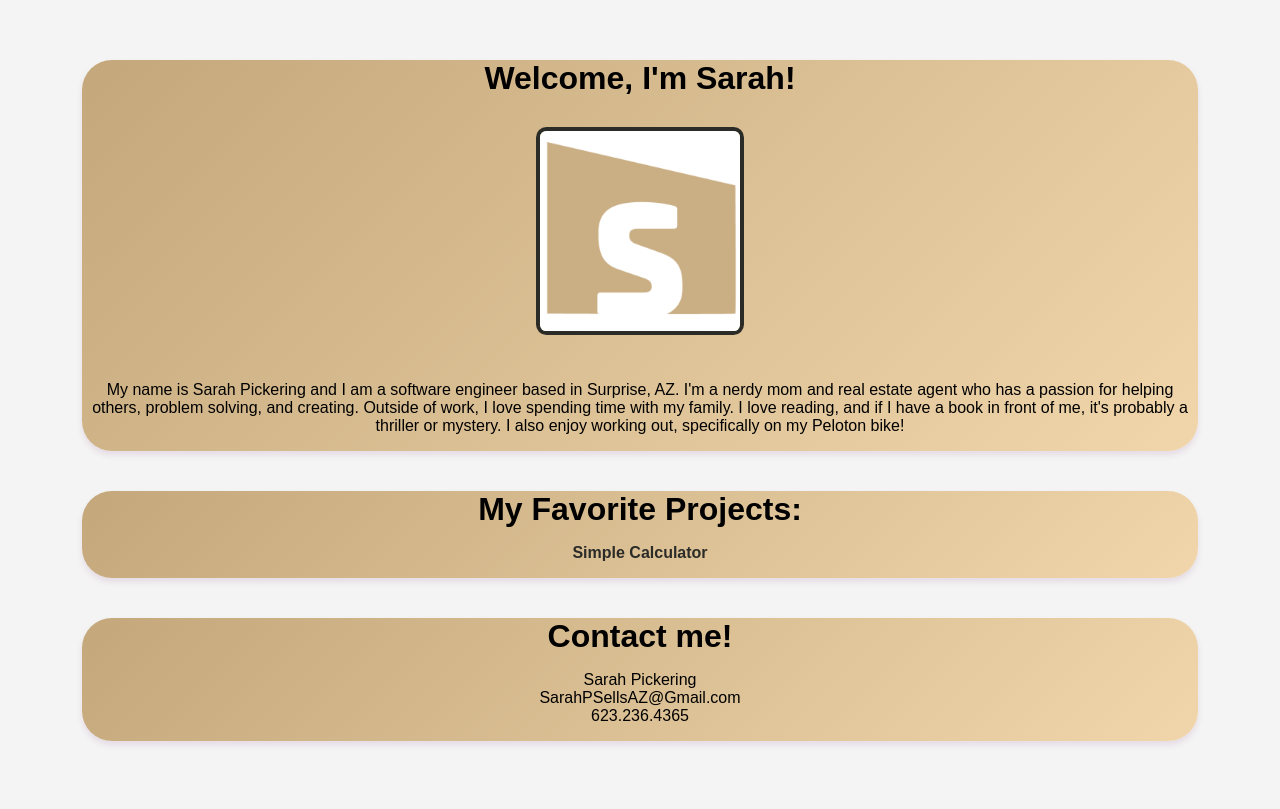
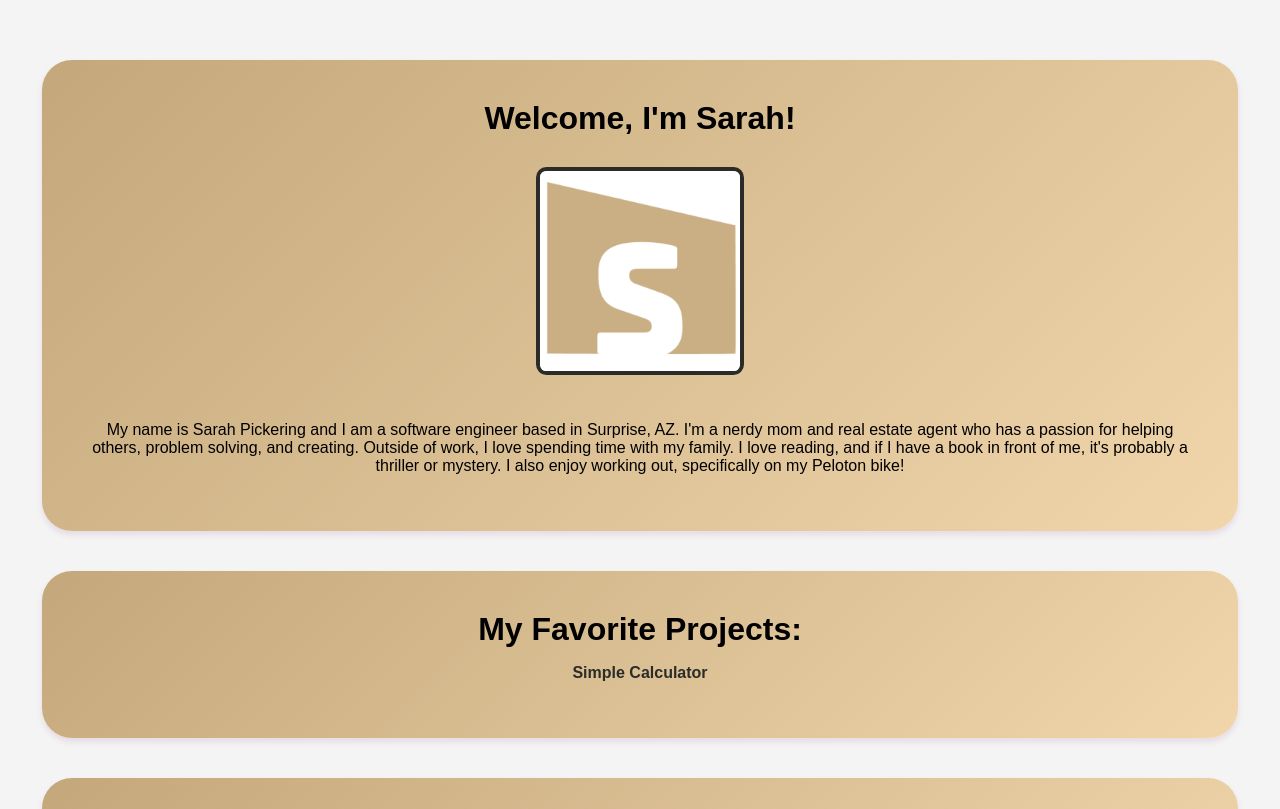
Before and after one commit to sarahpickering/sarah-portfolio, a React (Create React App) app: page /about in a window 1280 px wide. Shown: the top 809 px of the page. Built offline with nearby package versions, Linux system fonts and the light colour scheme.

Commit message:
update verbiage

```diff
--- a/src/Components/AboutMe.js
+++ b/src/Components/AboutMe.js
@@ -11,7 +11,7 @@ const EntireContainer = styled.div`
   width: 100%;
 `;
 
-const ProfilePicture = styled.img`
+const MyPicture = styled.img`
   border-radius: 5%;
   border: 4px solid #2B2B28;
   width: 200px;
@@ -33,7 +33,7 @@ const AboutMe = () => (
     <SectionContainer>
         <EntireContainer id="about">
         <h1>Welcome, I'm Sarah!</h1>
-        <ProfilePicture src ={profilePic} alt="logo" />
+        <MyPicture src ={profilePic} alt="logo" />
         <p>My name is Sarah Pickering and
         I am a software engineer based in Surprise, AZ.
         I'm a nerdy mom and real estate agent who has a
--- a/src/Components/Contact.js
+++ b/src/Components/Contact.js
@@ -5,7 +5,7 @@ import { SectionContainer, SectionTitle, SectionText } from './Styles/globalStyl
 const Contact = () => {
     return (
         <SectionContainer>
-        <h1>Contact me!</h1>
+        <h1>Contact me:</h1>
         <p>Sarah Pickering<br></br>
         SarahPSellsAZ@Gmail.com<br></br>
         623.236.4365</p>
--- a/src/Components/Styles/globalStyle.js
+++ b/src/Components/Styles/globalStyle.js
@@ -9,7 +9,7 @@ export const SectionContainer = styled.div`
   background-color:rgb(248, 245, 245);
   background: linear-gradient(135deg,#c4a87c,rgb(241, 214, 171));
   box-shadow: 0 4px 6px rgba(108, 6, 99, 0.1);
-  box-border: rgb(43, 43, 40)
+  border: rgb(43, 43, 40);
   padding: 40px;
   border-radius: 30px;
   margin: 30px 0px;
```
